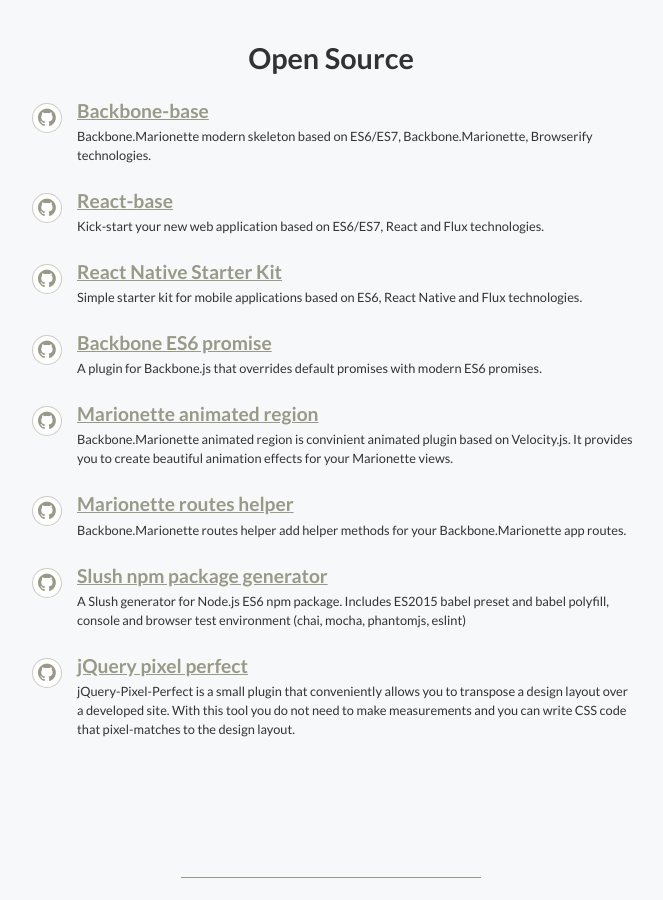
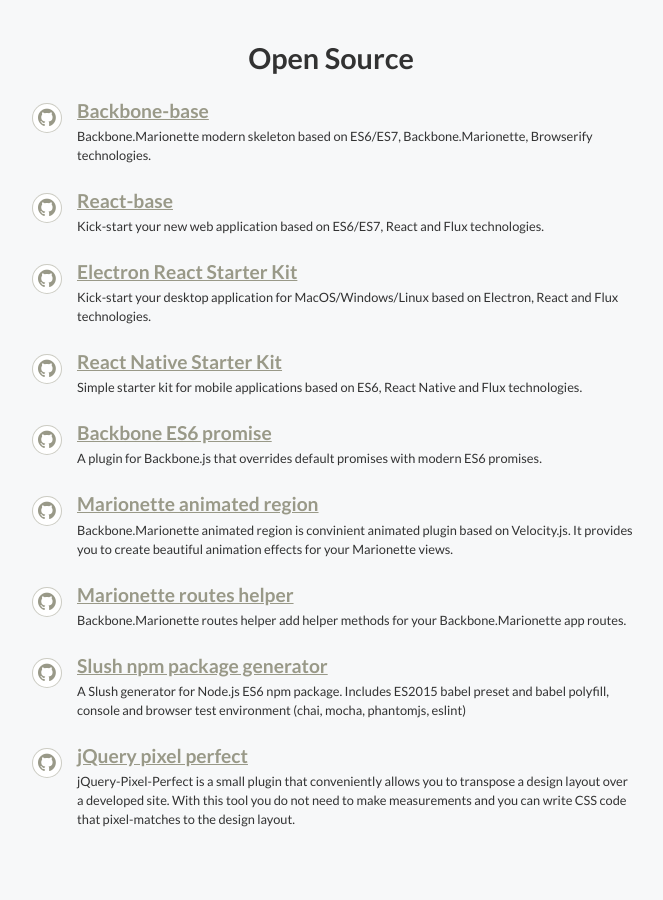
Before and after one commit to maratfakhreev/maratfakhreev.github.io, a Jekyll site: the page built from index.html, in a window 1280 px wide and 900 px high, scrolled down 950 px. Shown: the whole window, without its empty margins (309-972 px from the left). Built offline with Jekyll 4.4.1, drawn with Linux system fonts in a browser that asks for light colours; nearby versions of some CDN libraries; Markdown is read by kramdown in place of the engine named in the settings.

Commit message:
Update OS block

```diff
--- a/index.html
+++ b/index.html
@@ -52,6 +52,17 @@
       </h2>
       <span class="post-meta">
         Kick-start your new web application based on ES6/ES7, React and Flux technologies.
+      </span>
+    </li>
+    <li class="os-item">
+      <h2>
+        <a class="os-link" href="https://github.com/maratfakhreev/electron-react-starter-kit" target="_blank">
+          <i class="fa fa-github os-icon"></i>
+          Electron React Starter Kit
+        </a>
+      </h2>
+      <span class="post-meta">
+        Kick-start your desktop application for MacOS/Windows/Linux based on Electron, React and Flux technologies.
       </span>
     </li>
     <li class="os-item">
```
